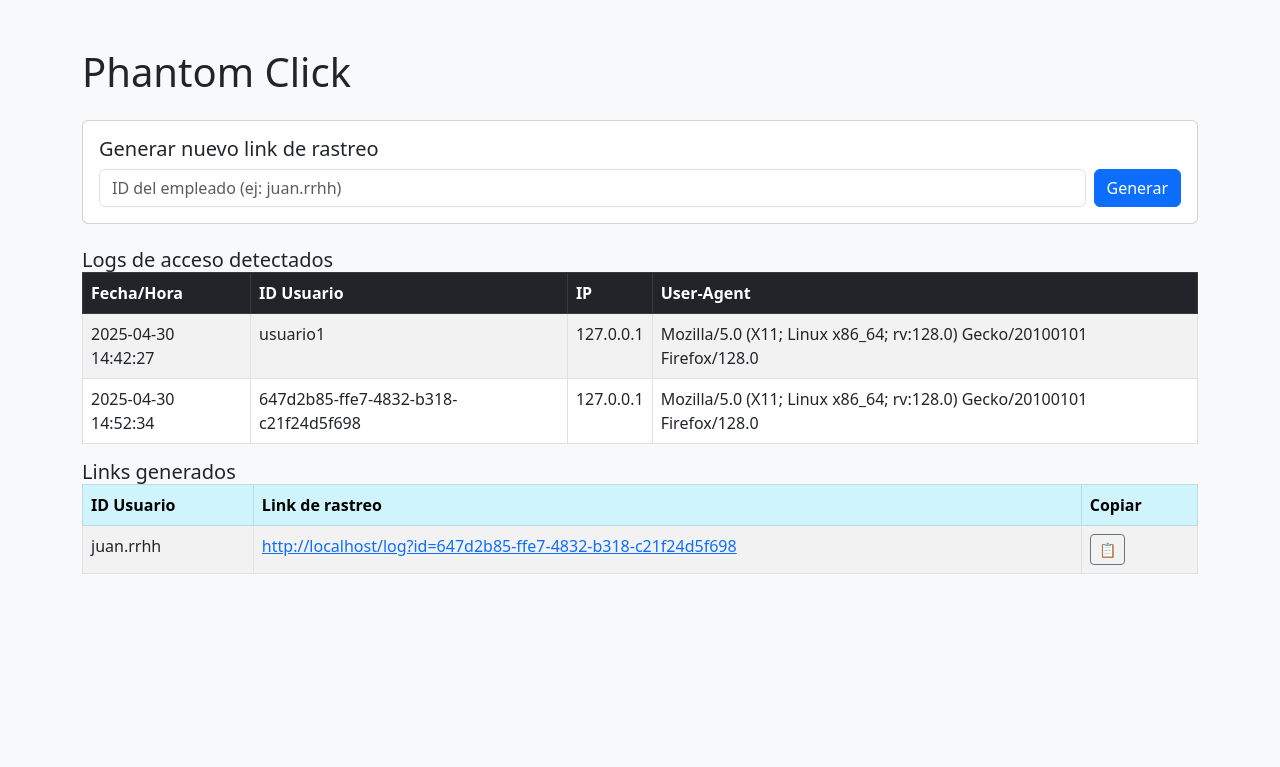
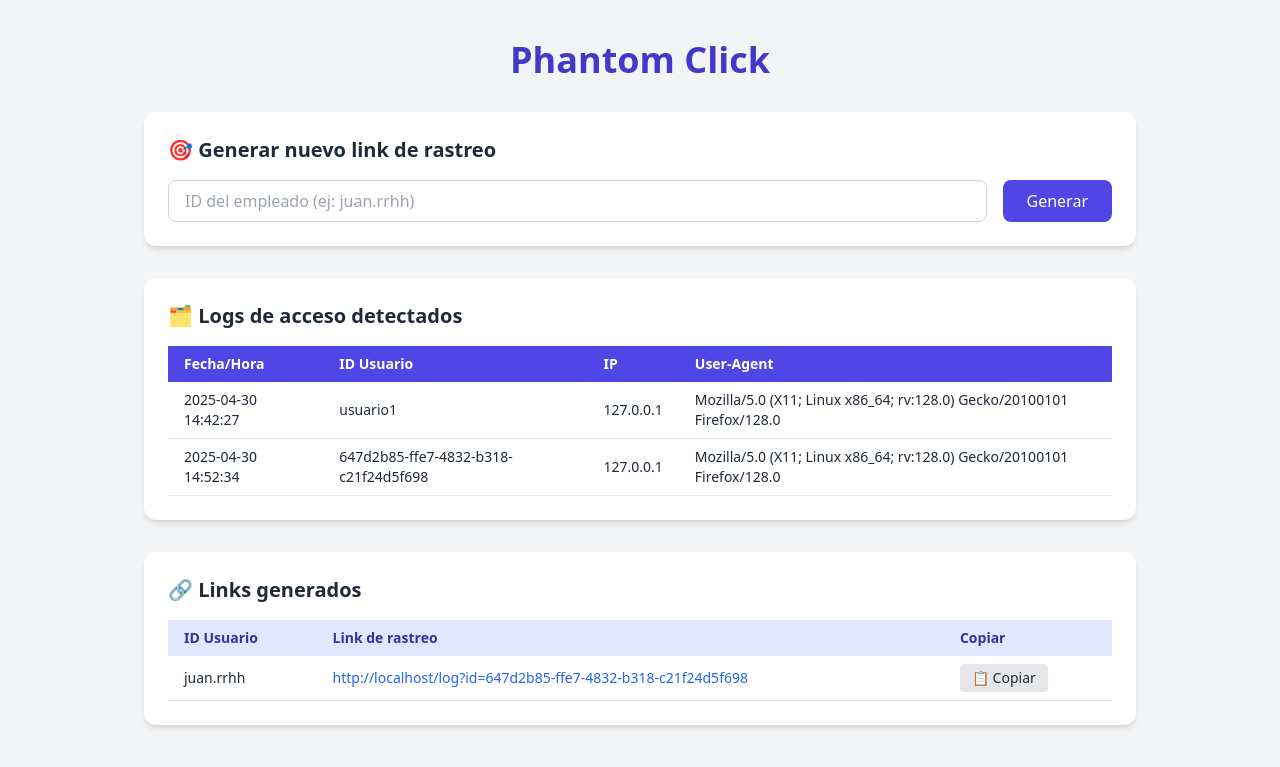
Before and after one commit to ValentinTorassa/PhantomLog, a Flask app: page / in a window 1280 px wide. Shown: the top 767 px of the page. Run offline with Flask 3, Linux system fonts and the light colour scheme; some libraries are stand-ins or nearby versions.

Commit message:
cambios front

```diff
--- a/templates/index.html
+++ b/templates/index.html
@@ -3,77 +3,79 @@
 <head>
   <meta charset="UTF-8" />
   <meta name="viewport" content="width=device-width, initial-scale=1" />
-  <title>Panel de Tracking - Consulting IT</title>
-  <link href="https://cdn.jsdelivr.net/npm/bootstrap@5.3.0/dist/css/bootstrap.min.css" rel="stylesheet">
+  <title>Phantom Click - Consulting IT</title>
+  <script src="https://cdn.tailwindcss.com"></script>
 </head>
-<body class="bg-light">
+<body class="bg-gray-100 text-gray-800">
 
-<div class="container py-5">
-  <h1 class="mb-4">Phantom Click</h1>
+  <div class="max-w-5xl mx-auto py-10 px-4">
+    <h1 class="text-4xl font-bold mb-8 text-center text-indigo-700">Phantom Click</h1>
 
     <!-- Generador de Link -->
-<div class="card mb-4">
-  <div class="card-body">
-    <h5 class="card-title">Generar nuevo link de rastreo</h5>
-    <form method="post" action="/generate" class="d-flex">
-      <input type="text" name="user_id" class="form-control me-2" placeholder="ID del empleado (ej: juan.rrhh)" required>
-      <button type="submit" class="btn btn-primary">Generar</button>
+    <div class="bg-white rounded-xl shadow-md p-6 mb-8">
+      <h2 class="text-xl font-semibold mb-4">🎯 Generar nuevo link de rastreo</h2>
+      <form method="post" action="/generate" class="flex flex-col sm:flex-row gap-4">
+        <input type="text" name="user_id" placeholder="ID del empleado (ej: juan.rrhh)"
+               class="flex-1 px-4 py-2 border border-gray-300 rounded-lg focus:outline-none focus:ring focus:ring-indigo-300" required>
+        <button type="submit"
+                class="bg-indigo-600 text-white px-6 py-2 rounded-lg hover:bg-indigo-700 transition">Generar</button>
       </form>
     </div>
-</div>
 
-  <!-- Tabla de registros -->
-  <h5 class="card-title">Logs de acceso detectados</h5>
-  <div class="table-responsive">
-    <table class="table table-striped table-bordered">
-      <thead class="table-dark">
+    <!-- Tabla de logs -->
+    <div class="bg-white rounded-xl shadow-md p-6 mb-8">
+      <h2 class="text-xl font-semibold mb-4">🗂️ Logs de acceso detectados</h2>
+      <div class="overflow-auto">
+        <table class="w-full text-sm table-auto border-collapse">
+          <thead class="bg-indigo-600 text-white">
             <tr>
-          <th>Fecha/Hora</th>
-          <th>ID Usuario</th>
-          <th>IP</th>
-          <th>User-Agent</th>
+              <th class="px-4 py-2 text-left">Fecha/Hora</th>
+              <th class="px-4 py-2 text-left">ID Usuario</th>
+              <th class="px-4 py-2 text-left">IP</th>
+              <th class="px-4 py-2 text-left">User-Agent</th>
             </tr>
           </thead>
           <tbody>
             {% if logs|length == 0 %}
-          <tr><td colspan="4" class="text-center text-muted">Sin accesos registrados aún.</td></tr>
+              <tr><td colspan="4" class="text-center text-gray-400 py-4">Sin accesos registrados aún.</td></tr>
             {% else %}
               {% for row in logs %}
-            <tr>
-              <td>{{ row[0] }}</td>
-              <td>{{ row[1] }}</td>
-              <td>{{ row[2] }}</td>
-              <td>{{ row[3] }}</td>
+                <tr class="border-b">
+                  <td class="px-4 py-2">{{ row[0] }}</td>
+                  <td class="px-4 py-2">{{ row[1] }}</td>
+                  <td class="px-4 py-2">{{ row[2] }}</td>
+                  <td class="px-4 py-2">{{ row[3] }}</td>
                 </tr>
               {% endfor %}
             {% endif %}
           </tbody>
         </table>
       </div>
-
+    </div>
 
     <!-- Tabla de links generados -->
-<h5 class="card-title">Links generados</h5>
-<div class="table-responsive">
-  <table class="table table-striped table-bordered">
-    <thead class="table-info">
+    <div class="bg-white rounded-xl shadow-md p-6">
+      <h2 class="text-xl font-semibold mb-4">🔗 Links generados</h2>
+      <div class="overflow-auto">
+        <table class="w-full text-sm table-auto border-collapse">
+          <thead class="bg-indigo-100 text-indigo-800">
             <tr>
-        <th>ID Usuario</th>
-        <th>Link de rastreo</th>
-        <th>Copiar</th>
+              <th class="px-4 py-2 text-left">ID Usuario</th>
+              <th class="px-4 py-2 text-left">Link de rastreo</th>
+              <th class="px-4 py-2 text-left">Copiar</th>
             </tr>
           </thead>
           <tbody>
             {% if links|length == 0 %}
-        <tr><td colspan="3" class="text-center text-muted">No hay links generados aún.</td></tr>
+              <tr><td colspan="3" class="text-center text-gray-400 py-4">No hay links generados aún.</td></tr>
             {% else %}
               {% for user_id, full_url in links %}
-          <tr>
-            <td>{{ user_id }}</td>
-            <td><a href="{{ full_url }}" target="_blank">{{ full_url }}</a></td>
-            <td>
-              <button class="btn btn-sm btn-outline-secondary"
-                      onclick="navigator.clipboard.writeText('{{ full_url }}')">📋</button>
+                <tr class="border-b">
+                  <td class="px-4 py-2">{{ user_id }}</td>
+                  <td class="px-4 py-2 text-blue-600 hover:underline"><a href="{{ full_url }}" target="_blank">{{ full_url }}</a></td>
+                  <td class="px-4 py-2">
+                    <button onclick="navigator.clipboard.writeText('{{ full_url }}')"
+                            class="bg-gray-200 px-3 py-1 rounded hover:bg-gray-300 transition text-sm">📋 Copiar</button>
                   </td>
                 </tr>
               {% endfor %}
@@ -81,9 +83,8 @@
           </tbody>
         </table>
       </div>
-
-
-
+    </div>
+  </div>
 
 </body>
 </html>
```
Also changed, not shown: requirements.txt (+9 -2 lines), 1 other file. Lines whose indentation alone changed are shown as unchanged.
